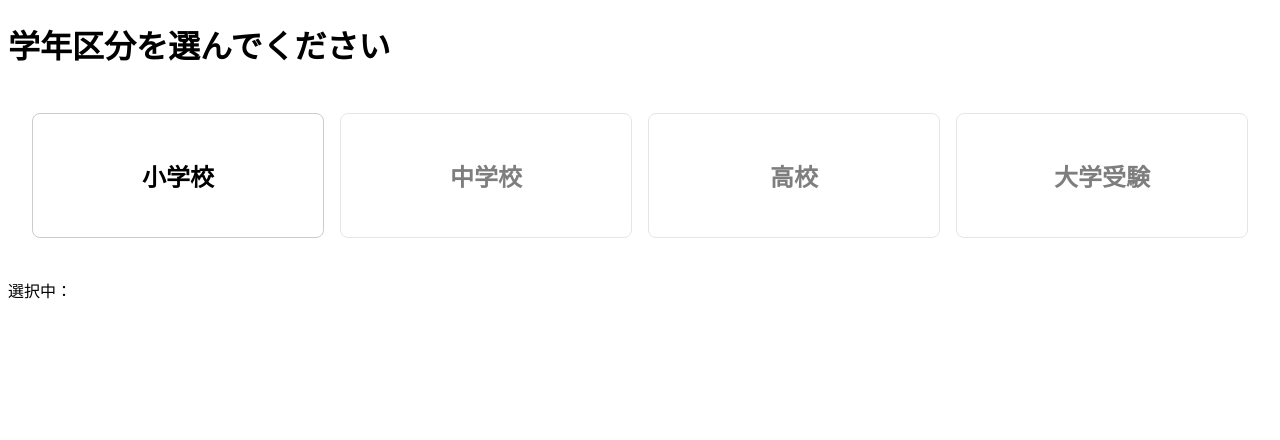
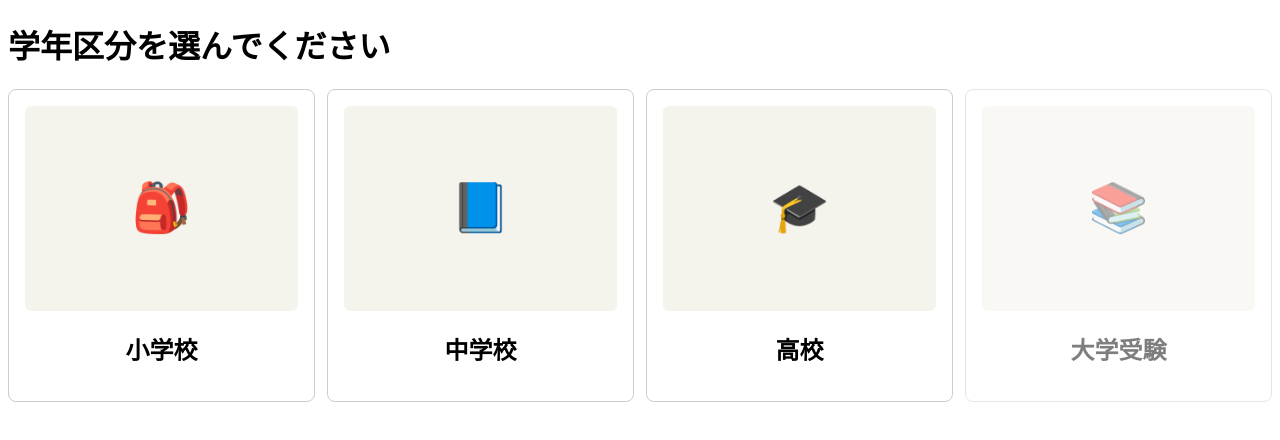
Before and after one commit to Higash37/BasiRize, a React (Vite) app in the folder frontend/: page /grade-select in a window 1280 px wide. Shown: the top 440 px of the page. Built offline with nearby package versions, Linux system fonts and the light colour scheme.

Commit message:
feat: add subject card icons and responsive grid layout

```diff
--- a/frontend/src/components/SubjectCard.css
+++ b/frontend/src/components/SubjectCard.css
@@ -1,7 +1,7 @@
 .subject-card {
     border: 1px solid #ccc;
     border-radius: 8px;
-    padding: 24px;
+    padding: 16px;
     text-align: center;
     cursor: pointer;
 }
@@ -10,3 +10,30 @@
     opacity: 0.5;
     cursor: not-allowed;
 }
+
+.subject-card-image {
+    width: 100%;
+    aspect-ratio: 4 / 3;
+    display: flex;
+    align-items: center;
+    justify-content: center;
+    background: #f4f3ec;
+    border-radius: 6px;
+    margin-bottom: 12px;
+    overflow: hidden;
+}
+
+.subject-card-image img {
+    width: 100%;
+    height: 100%;
+    object-fit: cover;
+}
+
+.subject-card-placeholder {
+    color: #999;
+    font-size: 14px;
+}
+
+.subject-card-icon {
+    font-size: 48px;
+}
--- a/frontend/src/components/SubjectCard.tsx
+++ b/frontend/src/components/SubjectCard.tsx
@@ -4,13 +4,24 @@ type SubjectCardProps = {
     title: string;
     disabled?: boolean;
     onClick?: () => void;
+    image?: string;
+    icon?: string;
 }
 
 // SubjectCardPropsからタイトルという部分だけを分割代入
-function SubjectCard({title, disabled, onClick}: SubjectCardProps){
+function SubjectCard({title, disabled, onClick, image, icon}: SubjectCardProps){
     return(
          <div className={disabled ? "subject-card disabled" : "subject-card"}
          onClick={disabled ? undefined : onClick}>
+            <div className="subject-card-image">
+                {image ? (
+                    <img src={image} alt={title} />
+                ) : icon ? (
+                    <span className="subject-card-icon">{icon}</span>
+                ) : (
+                    <span className="subject-card-placeholder">画像</span>
+                )}
+            </div>
             <h2>{title}</h2>
         </div>
     )
--- a/frontend/src/index.css
+++ b/frontend/src/index.css
@@ -15,3 +15,24 @@
 #root {
   min-height: 100svh;
 }
+
+/* 教科カード・学年区分カード・内容カードで共通して使うグリッド */
+.subject-grid {
+  display: grid;
+  grid-template-columns: repeat(2, 1fr);
+  gap: 12px;
+}
+
+@media (min-width: 600px) {
+  .subject-grid {
+    grid-template-columns: repeat(3, 1fr);
+  }
+
+}
+
+@media (min-width: 900px) {
+  .subject-grid {
+    grid-template-columns: repeat(4, 1fr);
+  }
+
+}
--- a/frontend/src/pages/GradeSelectionPage.tsx
+++ b/frontend/src/pages/GradeSelectionPage.tsx
@@ -1,20 +1,17 @@
-import {useState} from "react";
 import {useNavigate} from "react-router-dom";
 import SubjectCard from "../components/SubjectCard"
 
 function GradeSelectionPage(){
-    const [selectedLevel, setSelectedLevel] = useState<string | null>(null);
     const navigate = useNavigate();
     return (
         <div>
             <h1>学年区分を選んでください</h1>
             <div className="subject-grid">
-                <SubjectCard title="小学校" onClick={() => navigate("/content-select", {state: {level: "小学校"}})} />
-                <SubjectCard title="中学校" disabled/>
-                <SubjectCard title="高校" disabled />
-                <SubjectCard title="大学受験" disabled />
+                <SubjectCard title="小学校" icon="🎒" onClick={() => navigate("/content-select", {state: {level: "小学校"}})} />
+                <SubjectCard title="中学校" icon="📘" onClick={() => navigate("/content-select", {state: {level: "中学校"}})} />
+                <SubjectCard title="高校" icon="🎓" onClick={() => navigate("/content-select", {state: {level: "高校"}})} />
+                <SubjectCard title="大学受験" icon="📚" disabled />
             </div>
-            <p>選択中：{selectedLevel}</p>
         </div>
     )
 }
--- a/frontend/src/pages/HomePage.css
+++ /dev/null
@@ -1,6 +0,0 @@
-.subject-grid {
-    display: grid;
-    grid-template-columns: repeat(auto-fit, minmax(160px, 1fr));
-    gap: 16px;
-    padding: 24px;
-}
--- a/frontend/src/pages/HomePage.tsx
+++ b/frontend/src/pages/HomePage.tsx
@@ -1,14 +1,13 @@
 import {useNavigate} from "react-router-dom";
 import SubjectCard from "../components/SubjectCard";
-import "./HomePage.css";
 
 function HomePage(){
     const navigate = useNavigate();
     return (
         <div className="subject-grid">
-            <SubjectCard title="算数/数学" onClick={() => navigate("/grade-select")}/>
-            <SubjectCard title="英語" disabled />
-            <SubjectCard title="AI作成" disabled />
+            <SubjectCard title="算数/数学" icon="🔢" onClick={() => navigate("/grade-select")}/>
+            <SubjectCard title="英語" icon="🔤" disabled />
+            <SubjectCard title="AI作成" icon="🤖" disabled />
         </div>
     )
 }
```
